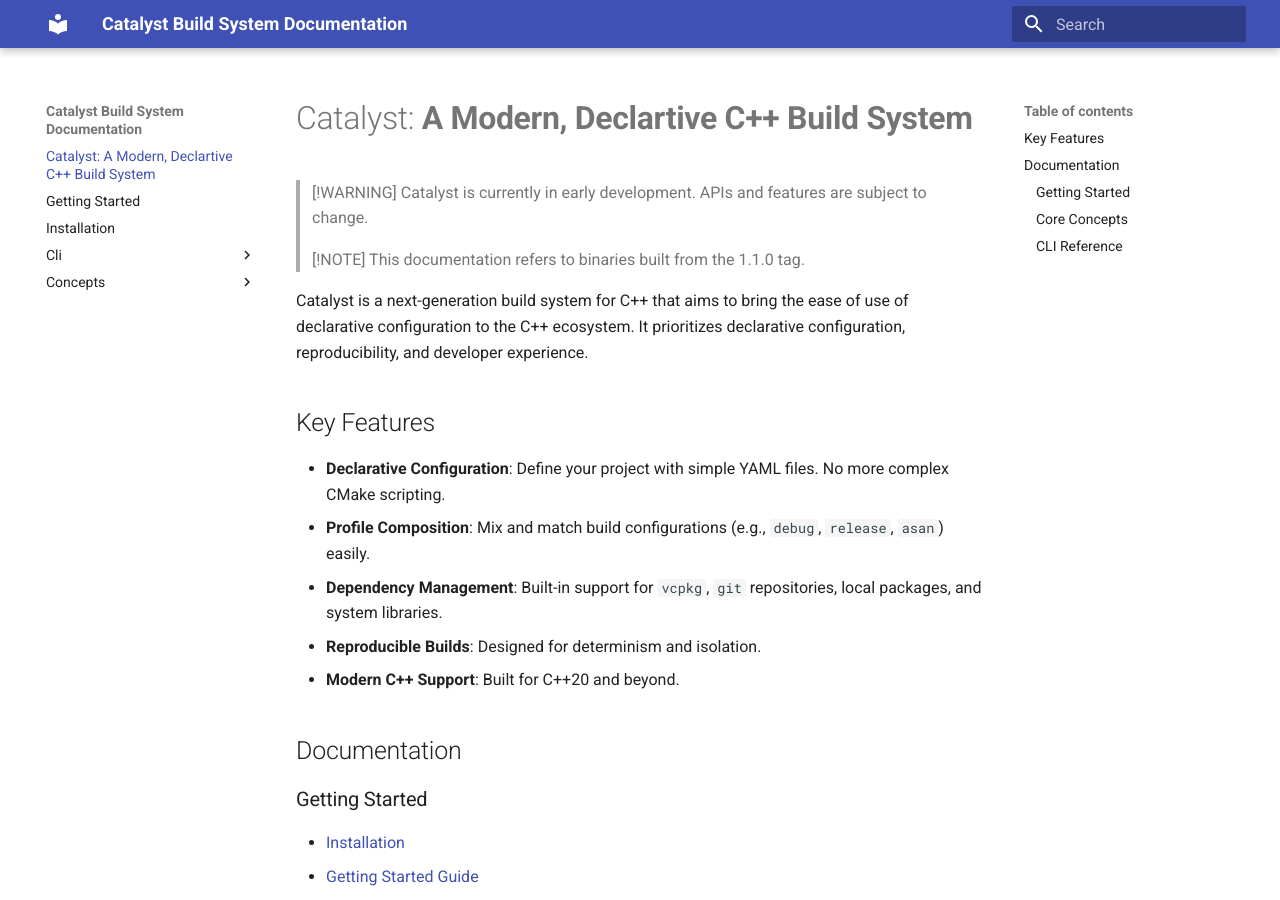
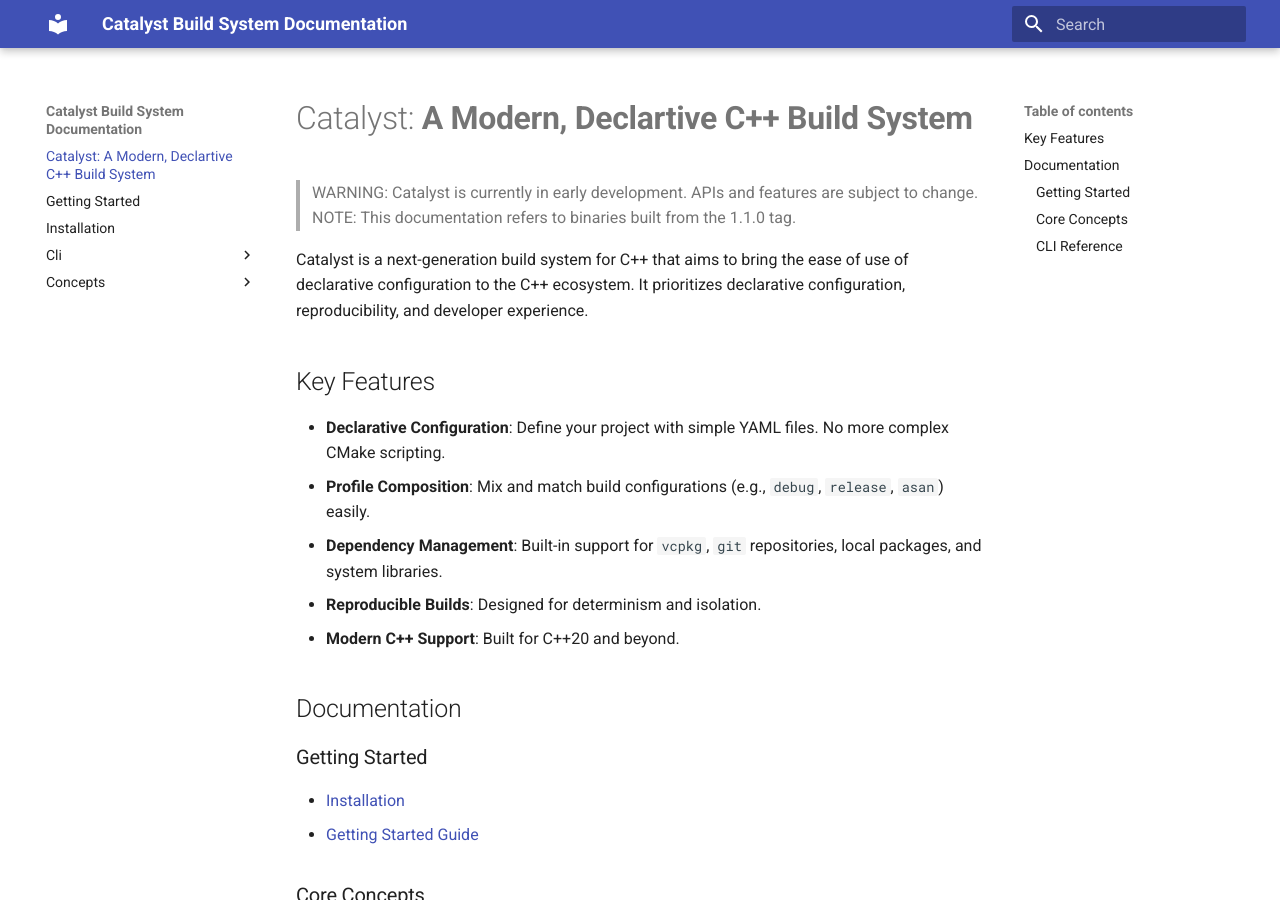
Before and after one commit to S-Spektrum-M/catalyst, an MkDocs documentation site: the page built from docs/index.md, in a window 1280 px wide and 900 px high. Built offline with MkDocs 1.6.1 and Material for MkDocs 9.7.7, drawn with Linux system fonts in a browser that asks for light colours.

Commit message:
remove github callout

```diff
--- a/docs/index.md
+++ b/docs/index.md
@@ -1,10 +1,7 @@
 # Catalyst: **A Modern, Declartive C++ Build System**
 
-> [!WARNING]
-> Catalyst is currently in early development. APIs and features are subject to change.
-
-> [!NOTE]
-> This documentation refers to binaries built from the 1.1.0 tag.
+> WARNING: Catalyst is currently in early development. APIs and features are subject to change.
+> NOTE: This documentation refers to binaries built from the 1.1.0 tag.
 
 Catalyst is a next-generation build system for C++ that aims to bring the ease of use of declarative configuration to
 the C++ ecosystem. It prioritizes declarative configuration, reproducibility, and developer experience.
```
